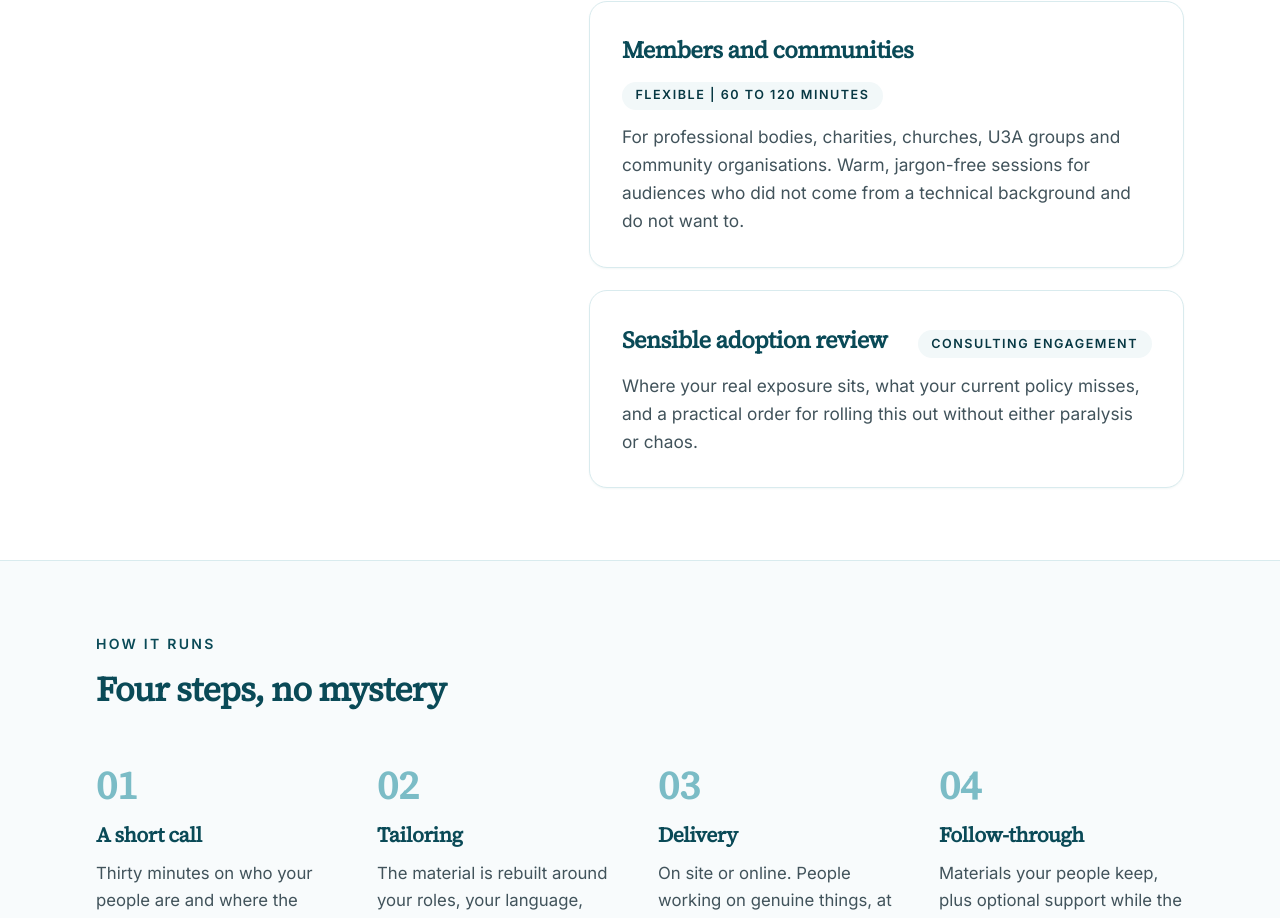
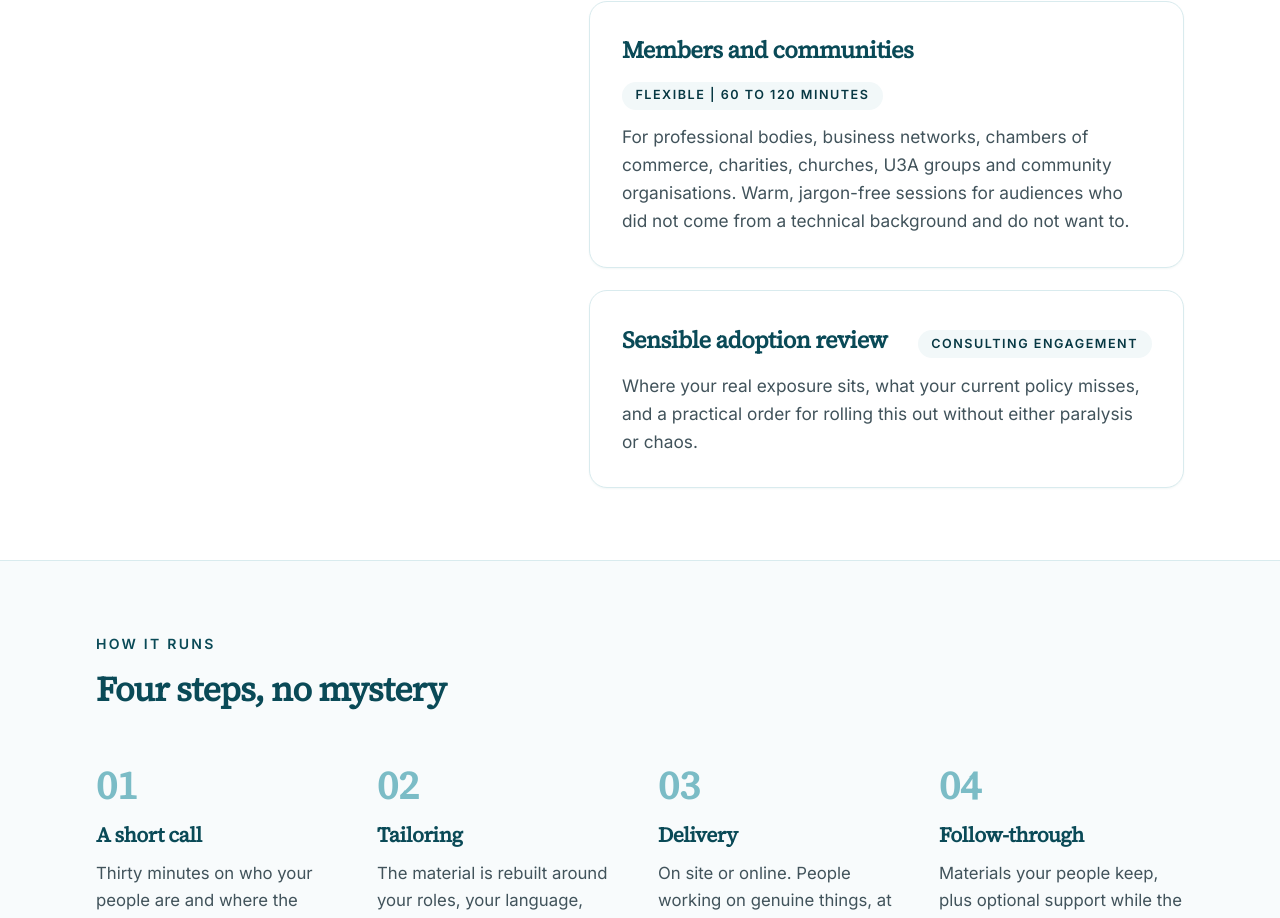
Before and after one commit to Stillrelevant/still-relevant-website, a Next.js app: page /organisations in a window 1280 px wide. Shown: the part 1459-2377 px from the top of the page. Built offline with nearby package versions, Linux system fonts and the light colour scheme.

Commit message:
Update page.js

```diff
--- a/app/organisations/page.js
+++ b/app/organisations/page.js
@@ -40,7 +40,7 @@ const programmes = [
   {
     title: 'Members and communities',
     meta: 'Flexible | 60 to 120 minutes',
-    body: 'For professional bodies, charities, churches, U3A groups and community organisations. Warm, jargon-free sessions for audiences who did not come from a technical background and do not want to.',
+    body: 'For professional bodies, business networks, chambers of commerce, charities, churches, U3A groups and community organisations. Warm, jargon-free sessions for audiences who did not come from a technical background and do not want to.',
   },
   {
     title: 'Sensible adoption review',
```
